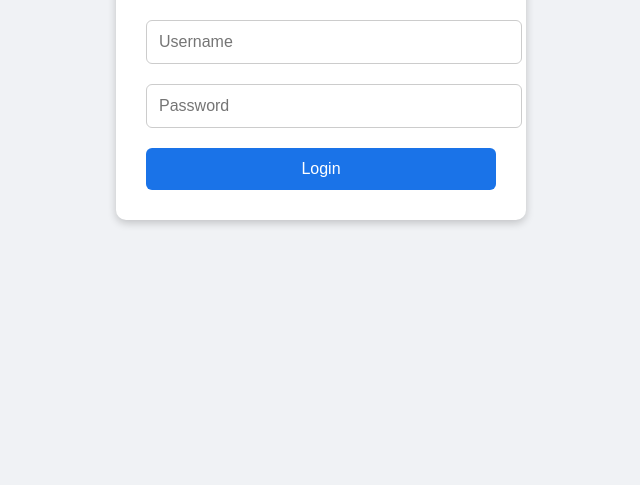
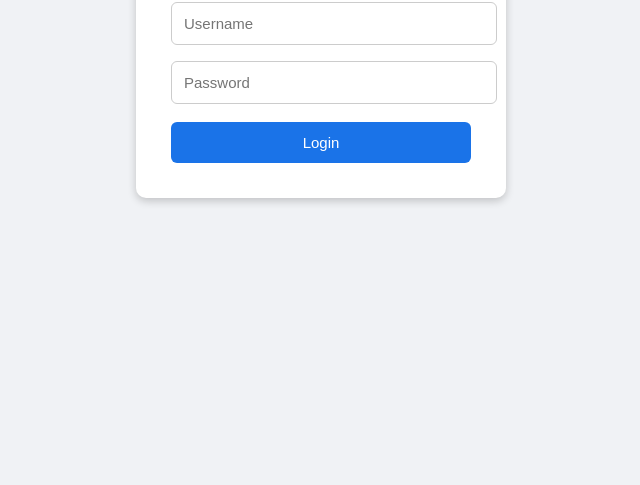
Before and after one commit to jadhavpratik/blog, a plain HTML site: page login.html in a window 1280 px wide. Shown: the part 355-840 px from the top of the page, without its empty margins (319-959 px from the left). After the commit the page ends 800 px from the top, so only its background shows below. Drawn offline with Linux system fonts and the light colour scheme.

Commit message:
Update login.html

```diff
--- a/login.html
+++ b/login.html
@@ -1,10 +1,10 @@
 <!DOCTYPE html>
 <html lang="en">
 <head>
-  <meta charset="UTF-8" />
-  <meta name="viewport" content="width=device-width, initial-scale=1.0" />
+  <meta charset="UTF-8">
+  <meta name="viewport" content="width=device-width, initial-scale=1.0">
   <title>Admin Login</title>
-  <link href="https://fonts.googleapis.com/css2?family=Noto+Sans+Marathi:wght@400;700&display=swap" rel="stylesheet" />
+  <link href="https://fonts.googleapis.com/css2?family=Noto+Sans+Marathi:wght@400;700&display=swap" rel="stylesheet">
   <style>
     body {
       font-family: 'Noto Sans Marathi', sans-serif;
@@ -14,43 +14,40 @@
       align-items: center;
       height: 100vh;
       margin: 0;
-      padding: 20px;
     }
     .login-box {
       background: white;
-      padding: 30px;
+      padding: 35px;
       border-radius: 10px;
       box-shadow: 0 3px 8px rgba(0,0,0,0.2);
-      width: 100%;
-      max-width: 350px;
+      width: 300px;
       text-align: center;
     }
-    .login-box h2 { margin-bottom: 25px; color: #333; font-size: 22px; }
-    .login-box input {
+    .login-box h2 { margin-bottom: 20px; color: #333; }
+    input {
       width: 100%;
       padding: 12px;
-      margin: 10px 0;
+      margin: 8px 0;
       border: 1px solid #ccc;
       border-radius: 6px;
-      font-size: 16px;
+      font-size: 15px;
     }
-    .login-box button {
+    button {
       background-color: #1a73e8;
       color: white;
       border: none;
       padding: 12px;
       width: 100%;
-      font-size: 16px;
+      font-size: 15px;
       border-radius: 6px;
       cursor: pointer;
       margin-top: 10px;
     }
-    .login-box button:hover { background-color: #155ab6; }
+    button:hover { background-color: #155ab6; }
     .error {
       color: red;
+      display: none;
       margin-top: 10px;
-      display: none;
-      font-size: 14px;
     }
   </style>
 </head>
@@ -70,7 +67,7 @@
       const error = document.getElementById("error-message");
 
       if (user === "admin" && pass === "12345") {
-        sessionStorage.setItem("isAdmin", "true");
+        localStorage.setItem('isAdmin', 'true');
         window.location.href = "admin-panel.html";
       } else {
         error.style.display = "block";
```
